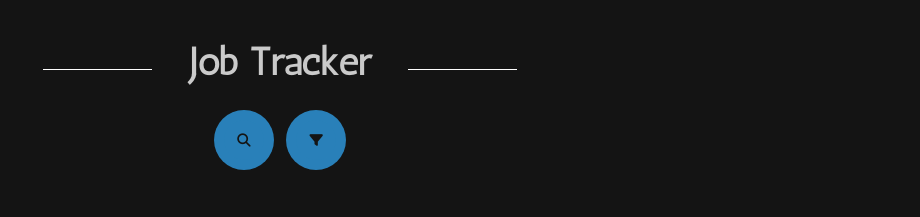
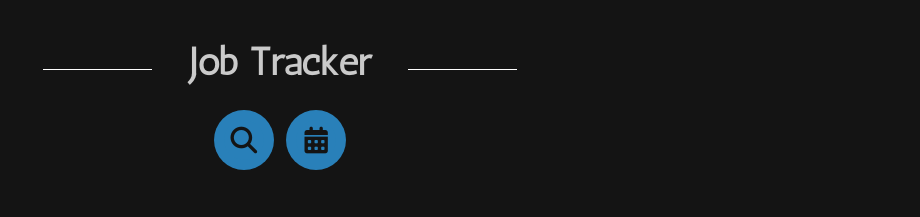
Before and after one commit to Alex-Lalov/jobTracker, a React (Create React App) app in the folder react_track/: page / in a window 1280 px wide. Shown: the top 217 px of the page, without its empty margins (360-1280 px from the left). Built offline with nearby package versions, Linux system fonts and the light colour scheme.

Commit message:
Change icon of toggle

```diff
--- a/react_track/src/Filter.js
+++ b/react_track/src/Filter.js
@@ -9,10 +9,9 @@ function Filter({ filters, setFilters }){
     return (
         <div className="filter">
             <button className='filter-btn' onClick={handleClick}>
-                <i className="fa-solid fa-filter"></i>
+                <i className={filters.status ? "fa-solid fa-filter fa-2x" : "fa-solid fa-calendar-days fa-2x"}></i>
             </button>
         </div>
     )
 }
-
 export default Filter;
--- a/react_track/src/SearchBar.js
+++ b/react_track/src/SearchBar.js
@@ -6,7 +6,7 @@ function SearchBar({ setSearchTerm, searchTerm }){
         <div className="search-box">
             <input className="search-txt" type="text" name="" placeholder="Search..." onChange={(e) => setSearchTerm(e.target.value)}/>
             <button className='search-btn'>
-                <i className='fas fa-search'></i>
+                <i className='fas fa-search fa-2x'></i>
             </button>
         </div>
     )
```
